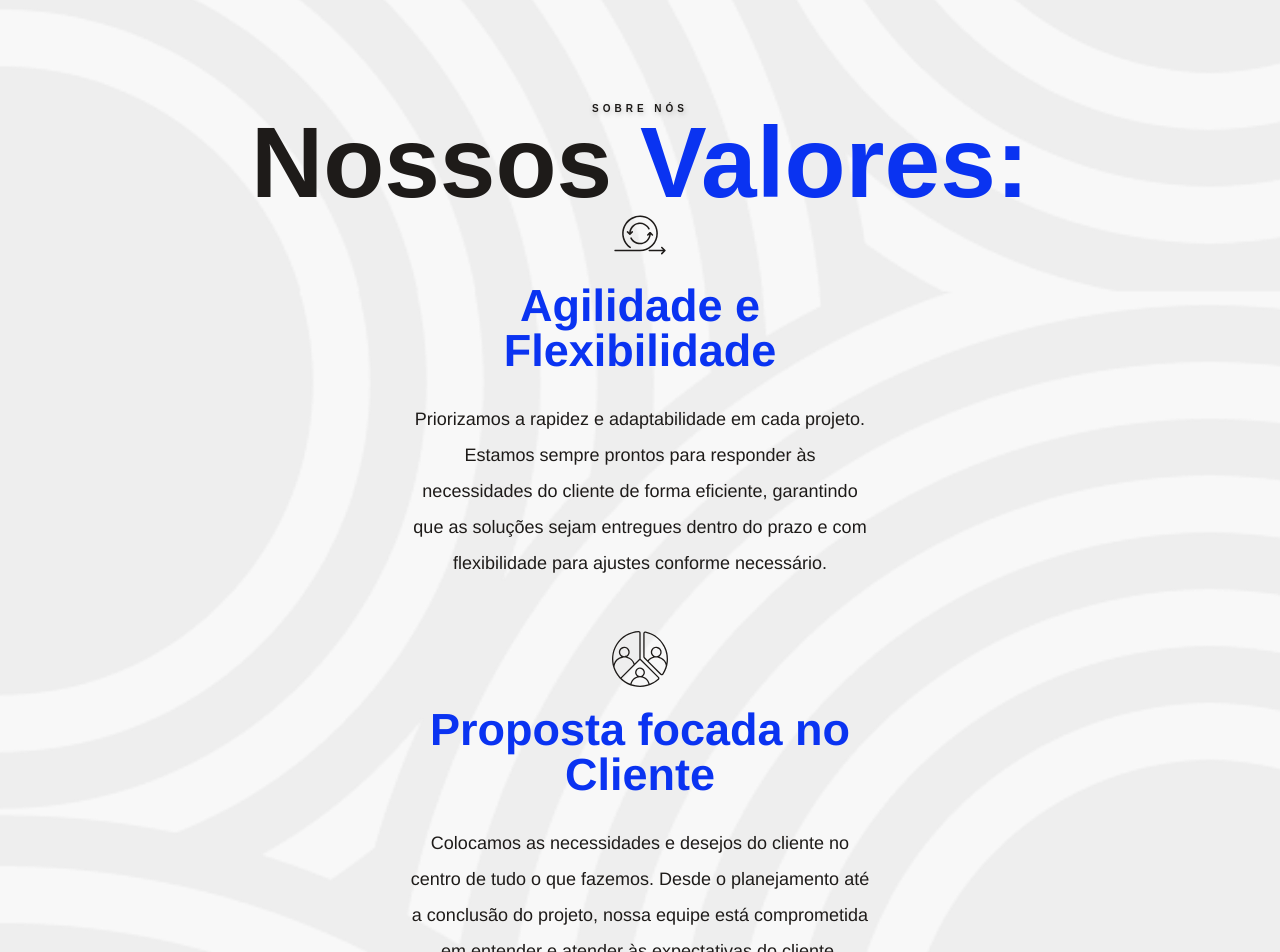
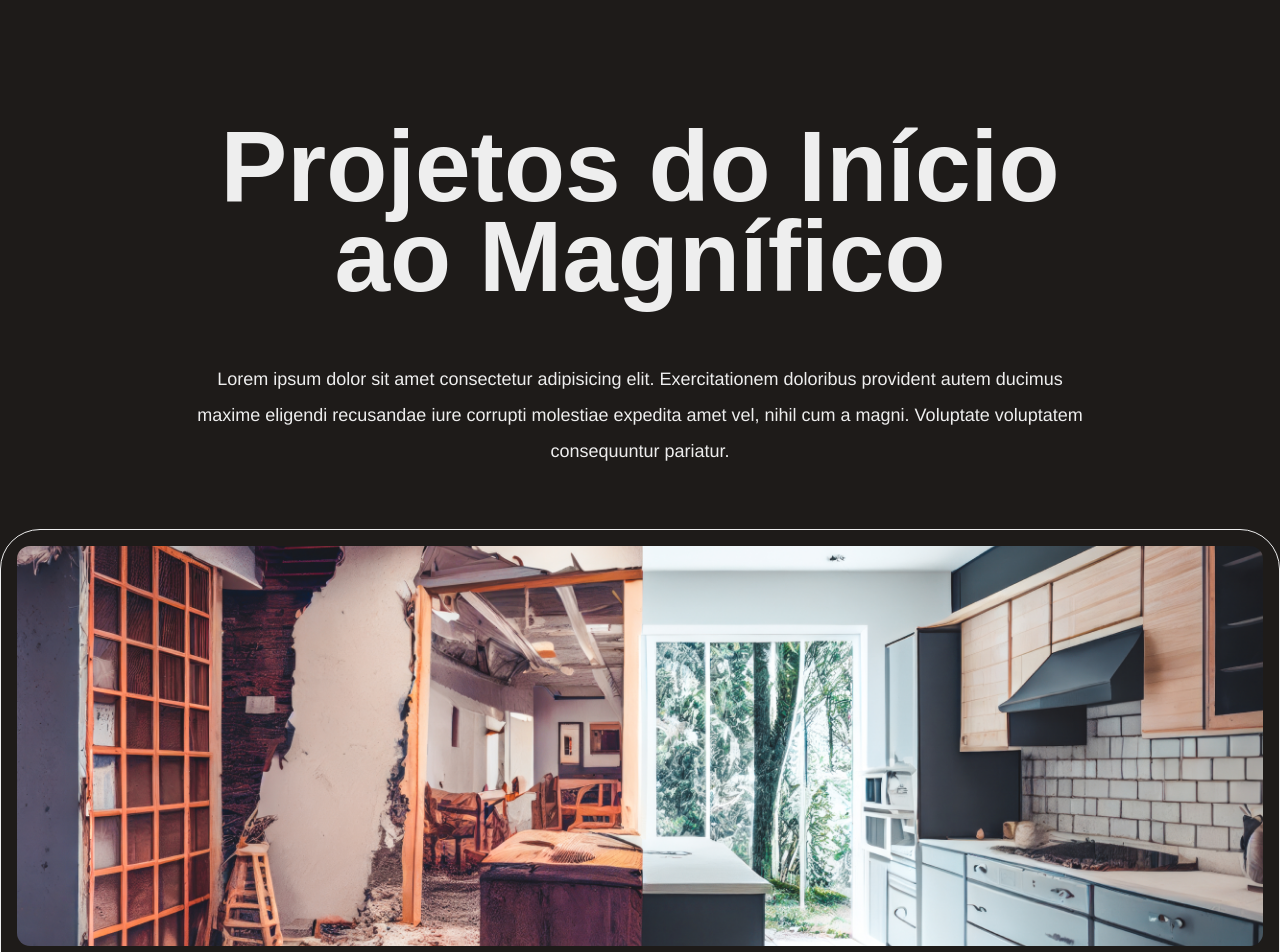
Before and after one commit to lucastdcs/ReforMar, a React (Vite) app: page /portfolio in a window 1280 px wide. Shown: the part 1020-1972 px from the top of the page. Built offline with nearby package versions, Linux system fonts and the light colour scheme.

Commit message:
Updated Portfolio Page

```diff
--- a/src/Components/Card/Card.jsx
+++ b/src/Components/Card/Card.jsx
@@ -7,8 +7,8 @@ import { Text } from "../../assets/styles/typography.styled";
 
 const Card = (props) => {
   return (
-    <>
-      <StyledCard>
+
+      <StyledCard className={props.className}>
         <img src={props.img} alt="" />
 
         <div className="wrapper">
@@ -26,7 +26,7 @@ const Card = (props) => {
           <Button texto="Veja Detalhes" className="btn"/>
         </div>
       </StyledCard>
-    </>
+
   );
 };
 
--- a/src/Components/FeedbackSection/FeedbackSection.jsx
+++ b/src/Components/FeedbackSection/FeedbackSection.jsx
@@ -18,10 +18,6 @@ const FeedbackSection = () => {
         <FeedbackCard />
         <FeedbackCard />
         <FeedbackCard />
-        <FeedbackCard />
-        <FeedbackCard />
-        <FeedbackCard />
-        <FeedbackCard />
       </Carousel>
 
       <Button texto="Entre em contato" />
--- a/src/Components/FeedbackSection/FeedbackSection.styled.js
+++ b/src/Components/FeedbackSection/FeedbackSection.styled.js
@@ -1,6 +1,11 @@
 import styled from "styled-components";
 
 export const StyledContainer = styled.section`
+    display: flex;
+    flex-direction: column;
+    div, button {
+        align-self: center;
+    }
     width: 100vw;
     color: var(--black);
     text-align: center;
--- a/src/Pages/Portfolio.jsx
+++ b/src/Pages/Portfolio.jsx
@@ -1,9 +1,13 @@
 import React from "react";
+import styled from "styled-components";
 import FeedbackSection from "../Components/FeedbackSection/FeedbackSection";
 import ValuesSection from "../Components/ValuesSection/ValuesSection";
 import NumbersSection from "../Components/NumbersSection/NumbersSection";
 import Titles from "../Components/Titles/Titles";
-import styled from "styled-components";
+import { Text } from "../assets/styles/typography.styled";
+import Card from "../Components/Card/Card.jsx";
+import CardExample from "../assets/imgs/CardExample.png";
+
 import img1 from "../assets/imgs/ServicesImg.jpg";
 import img2 from "../assets/imgs/ObrasIMG2.jpg";
 import img3 from "../assets/imgs/ObrasIMG3.jpg";
@@ -17,12 +21,14 @@ const Portfolio = () => {
     height: fit-content;
   `;
   const Grid = styled.div`
+    position: relative;
+    bottom: -14rem ;
     max-width: 180rem;
     max-height: 60rem;
     display: grid;
     grid-template-columns: 3fr 2fr 1fr;
     grid-gap: 1rem;
-    margin: 8rem auto;
+    margin: auto;
     padding: 1rem;
 
     img {
@@ -50,11 +56,11 @@ const Portfolio = () => {
     @media (max-width: 800px) {
       grid-template-columns: 1fr;
       grid-template-rows: repeat(20rem, 3);
-        max-height: fit-content;
+      max-height: fit-content;
 
-        img {
-            height: 20rem;
-        }
+      img {
+        height: 20rem;
+      }
       .img1 {
         grid-column: 1;
         grid-row: 1;
@@ -71,6 +77,29 @@ const Portfolio = () => {
       }
     }
   `;
+  const Projects = styled.section`
+    width: 100vw;
+    padding-top: 30rem;
+    padding-bottom: 10rem;
+    background-color: var(--black);
+    color: var(--off-white);
+
+    p {
+      margin: 6rem 0;
+    }
+
+    .text_wrapper {
+      max-width: 90rem;
+      margin: auto;
+    }
+    .project_card {
+      text-align: left;
+      border: 1px solid var(--off-white);
+      margin: auto;
+      max-width: 130rem;
+      border-radius: 4rem;
+    }
+  `;
   return (
     <Main>
       <Titles
@@ -84,6 +113,30 @@ const Portfolio = () => {
         <img src={img2} alt="" className="img2" />
         <img src={img3} alt="" className="img3" />
       </Grid>
+      <Projects>
+        <div className="text_wrapper">
+          <Titles
+            text_label=""
+            text_title="Projetos do Início ao Magnífico"
+            text_span=""
+          />
+          <Text>
+            Lorem ipsum dolor sit amet consectetur adipisicing elit.
+            Exercitationem doloribus provident autem ducimus maxime eligendi
+            recusandae iure corrupti molestiae expedita amet vel, nihil cum a
+            magni. Voluptate voluptatem consequuntur pariatur.
+          </Text>
+        </div>
+        <Card
+          className="project_card"
+          img={CardExample}
+          title="Cuba de Cozinha"
+          area="30m²"
+          type="Residência"
+          location="Santos - SP"
+          description="Reforma de paredes, pisos, instalações de lustres e superfícies de mármore"
+        />
+      </Projects>
       <ValuesSection />
       <NumbersSection />
       <FeedbackSection />
```
